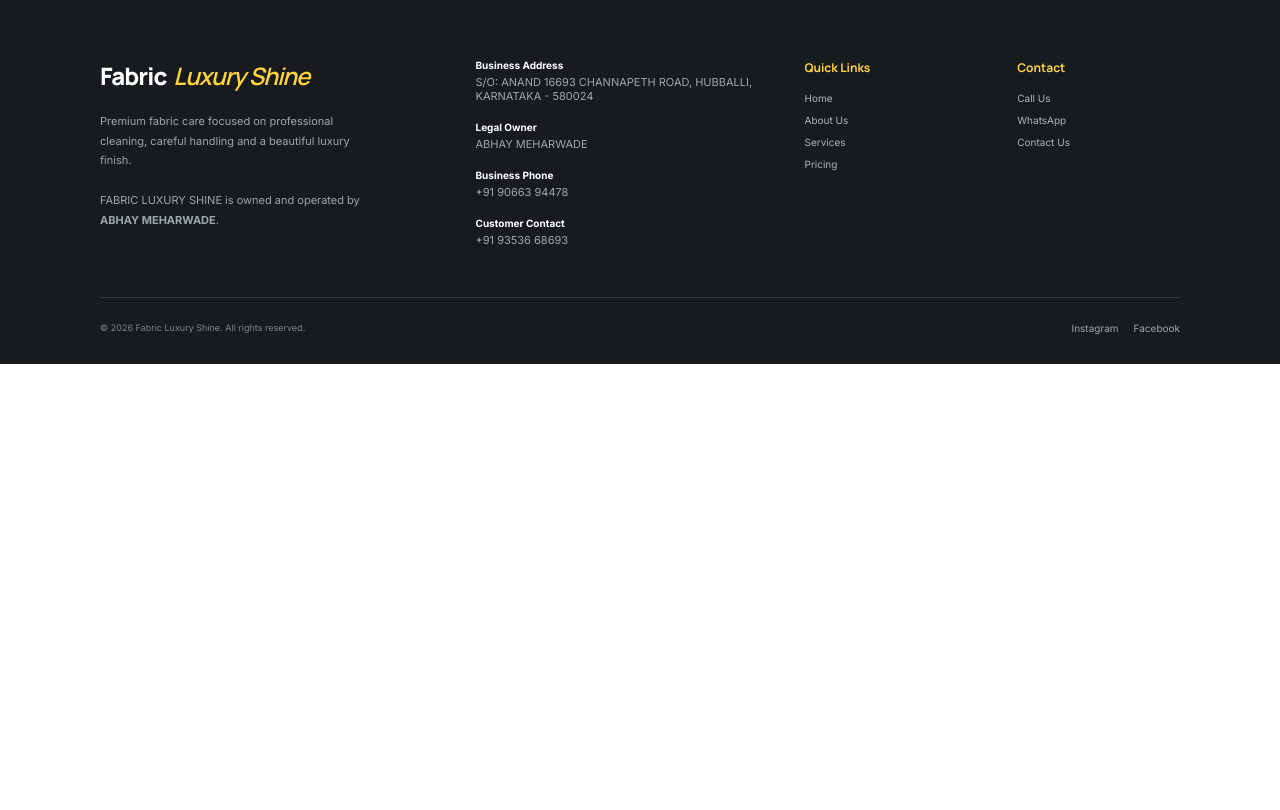
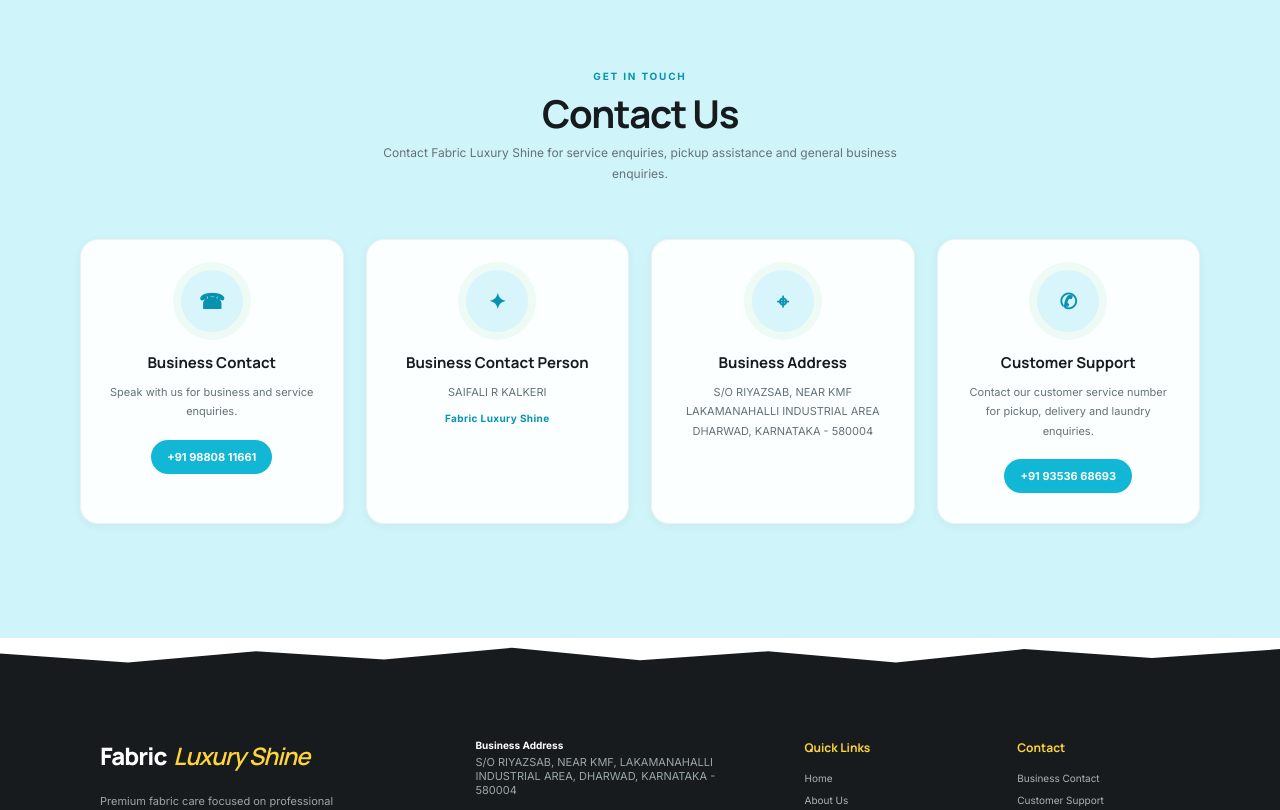
Before and after one commit to Saifk05/fabric-luxury-shine, an Angular app in the folder fabric-luxury-shine/: page / in a window 1280 px wide. Shown: the part 3360-4170 px from the top of the page. Before the commit the page ends 3724 px from the top, so only its background shows below. Built offline with nearby package versions, Linux system fonts and the light colour scheme.

Commit message:
update business contact and verification details

```diff
--- a/fabric-luxury-shine/src/app/app.html
+++ b/fabric-luxury-shine/src/app/app.html
@@ -540,7 +540,111 @@
 
   </section>
 
-  <footer class="footer" id="contact">
+  <section class="contact-section" id="contact">
+
+    <div class="section-heading">
+
+      <span class="section-label">
+        GET IN TOUCH
+      </span>
+
+      <h2>
+        Contact Us
+      </h2>
+
+      <p>
+        Contact Fabric Luxury Shine for service enquiries,
+        pickup assistance and general business enquiries.
+      </p>
+
+    </div>
+
+    <div class="contact-grid">
+
+      <article class="contact-card">
+
+        <div class="contact-icon">
+          ☎
+        </div>
+
+        <h3>
+          Business Contact
+        </h3>
+
+        <p>
+          Speak with us for business and service enquiries.
+        </p>
+
+        <a href="tel:+919880811661">
+          +91 98808 11661
+        </a>
+
+      </article>
+
+      <article class="contact-card">
+
+        <div class="contact-icon">
+          ✦
+        </div>
+
+        <h3>
+          Business Contact Person
+        </h3>
+
+        <p>
+          SAIFALI R KALKERI
+        </p>
+
+        <span>
+          Fabric Luxury Shine
+        </span>
+
+      </article>
+
+      <article class="contact-card">
+
+        <div class="contact-icon">
+          ⌖
+        </div>
+
+        <h3>
+          Business Address
+        </h3>
+
+        <p>
+          S/O RIYAZSAB, NEAR KMF<br>
+          LAKAMANAHALLI INDUSTRIAL AREA<br>
+          DHARWAD, KARNATAKA - 580004
+        </p>
+
+      </article>
+
+      <article class="contact-card">
+
+        <div class="contact-icon">
+          ✆
+        </div>
+
+        <h3>
+          Customer Support
+        </h3>
+
+        <p>
+          Contact our customer service number for
+          pickup, delivery and laundry enquiries.
+        </p>
+
+        <a href="tel:+919353668693">
+          +91 93536 68693
+        </a>
+
+      </article>
+
+    </div>
+
+  </section>
+
+  <footer class="footer">
 
     <div class="footer-wave"></div>
 
@@ -559,8 +663,8 @@
         </p>
 
         <p>
-          FABRIC LUXURY SHINE is owned and operated by
-          <strong>ABHAY MEHARWADE</strong>.
+          Business contact:
+          <strong>SAIFALI R KALKERI</strong>
         </p>
 
       </div>
@@ -568,37 +672,45 @@
       <div class="footer-contact">
 
         <div>
+
           <strong>
             Business Address
           </strong>
 
           <span>
-      S/O: ANAND 16693 CHANNAPETH ROAD,
-      HUBBALLI, KARNATAKA - 580024
+            S/O RIYAZSAB, NEAR KMF,
+            LAKAMANAHALLI INDUSTRIAL AREA,
+            DHARWAD, KARNATAKA - 580004
           </span>
+
         </div>
 
         <div>
+
           <strong>
-      Legal Owner
+            Business Contact
           </strong>
 
           <span>
-      ABHAY MEHARWADE
+            SAIFALI R KALKERI
           </span>
+
         </div>
 
         <div>
+
           <strong>
             Business Phone
           </strong>
 
           <span>
-      +91 90663 94478
+            +91 98808 11661
           </span>
+
         </div>
 
         <div>
+
           <strong>
             Customer Contact
           </strong>
@@ -606,9 +718,11 @@
           <span>
             +91 93536 68693
           </span>
+
         </div>
 
       </div>
+
       <div class="footer-links">
 
         <h4>
@@ -631,6 +745,10 @@
           Pricing
         </a>
 
+        <a href="#contact">
+          Contact
+        </a>
+
       </div>
 
       <div class="footer-links">
@@ -639,8 +757,12 @@
           Contact
         </h4>
 
+        <a href="tel:+919880811661">
+          Business Contact
+        </a>
+
         <a href="tel:+919353668693">
-          Call Us
+          Customer Support
         </a>
 
         <a
--- a/fabric-luxury-shine/src/app/app.scss
+++ b/fabric-luxury-shine/src/app/app.scss
@@ -1461,6 +1461,184 @@
   background: rgba(255, 255, 255, 0.12);
 }
 
+
+.contact-section {
+  position: relative;
+
+  padding: 105px var(--app-page-padding) 115px;
+
+  background: var(--app-background-blue);
+}
+
+.contact-section .section-heading {
+  max-width: 680px;
+  margin: 0 auto;
+}
+
+.contact-section .section-heading p {
+  max-width: 560px;
+  margin-left: auto;
+  margin-right: auto;
+
+  line-height: 1.7;
+}
+
+.contact-grid {
+  width: 100%;
+  max-width: 1120px;
+
+  margin: 55px auto 0;
+
+  display: grid;
+  grid-template-columns: repeat(4, 1fr);
+
+  gap: 22px;
+}
+
+.contact-card {
+  min-height: 235px;
+  padding: 30px 24px;
+
+  display: flex;
+  flex-direction: column;
+  align-items: center;
+  justify-content: flex-start;
+
+  border: 1px solid rgba(17, 24, 20, 0.06);
+  border-radius: var(--app-radius-lg);
+
+  background: rgba(255, 255, 255, 0.92);
+
+  text-align: center;
+
+  box-shadow: var(--app-shadow-sm);
+
+  animation: fadeUp 0.8s ease both;
+
+  transition:
+    transform 0.3s ease,
+    box-shadow 0.3s ease,
+    border-color 0.3s ease;
+}
+
+.contact-card:nth-child(1) {
+  animation-delay: 0.05s;
+}
+
+.contact-card:nth-child(2) {
+  animation-delay: 0.1s;
+}
+
+.contact-card:nth-child(3) {
+  animation-delay: 0.15s;
+}
+
+.contact-card:nth-child(4) {
+  animation-delay: 0.2s;
+}
+
+.contact-card:hover {
+  transform: translateY(-7px);
+
+  border-color: rgba(22, 163, 74, 0.18);
+
+  box-shadow: 0 18px 45px rgba(17, 24, 20, 0.1);
+}
+
+.contact-icon {
+  width: 62px;
+  height: 62px;
+
+  margin-bottom: 20px;
+
+  display: flex;
+  align-items: center;
+  justify-content: center;
+
+  border-radius: 50%;
+
+  background: var(--app-primary-light);
+  color: var(--app-primary-dark);
+
+  box-shadow: 0 0 0 8px rgba(22, 163, 74, 0.06);
+
+  font-size: 21px;
+  font-weight: 800;
+
+  transition:
+    transform 0.3s ease,
+    box-shadow 0.3s ease;
+}
+
+.contact-card:hover .contact-icon {
+  transform: scale(1.08);
+
+  box-shadow: 0 0 0 12px rgba(22, 163, 74, 0.08);
+}
+
+.contact-card h3 {
+  margin: 0 0 10px;
+
+  color: var(--app-text-primary);
+
+  font-family: var(--app-font-heading);
+  font-size: 15px;
+  font-weight: 700;
+}
+
+.contact-card p {
+  margin: 0;
+
+  color: var(--app-text-secondary);
+
+  font-size: 11px;
+  line-height: 1.75;
+}
+
+.contact-card a {
+  width: fit-content;
+
+  margin-top: 18px;
+  padding: 10px 16px;
+
+  display: inline-flex;
+  align-items: center;
+  justify-content: center;
+
+  border-radius: var(--app-radius-round);
+
+  background: var(--app-primary);
+  color: #ffffff;
+
+  text-decoration: none;
+
+  font-size: 11px;
+  font-weight: 700;
+
+  transition:
+    transform 0.25s ease,
+    background 0.25s ease,
+    box-shadow 0.25s ease;
+}
+
+.contact-card a:hover {
+  transform: translateY(-2px);
+
+  background: var(--app-primary-dark);
+
+  box-shadow: 0 10px 25px rgba(22, 163, 74, 0.18);
+}
+
+.contact-card > span {
+  margin-top: 10px;
+
+  color: var(--app-primary-dark);
+
+  font-size: 10px;
+  font-weight: 700;
+  letter-spacing: 0.04em;
+}
+
 .footer {
   position: relative;
 
@@ -1703,6 +1881,10 @@
     align-items: flex-start;
   }
 
+  .contact-grid {
+    grid-template-columns: repeat(2, 1fr);
+  }
+
   .footer-grid {
     grid-template-columns: repeat(2, 1fr);
   }
@@ -1862,6 +2044,21 @@
     width: 100%;
   }
 
+  .contact-section {
+    padding: 80px 20px 90px;
+  }
+
+  .contact-grid {
+    grid-template-columns: repeat(2, 1fr);
+
+    gap: 18px;
+  }
+
+  .contact-card {
+    min-height: 220px;
+    padding: 26px 20px;
+  }
+
   .footer {
     padding: 80px 20px 30px;
   }
@@ -1955,6 +2152,18 @@
     border-radius: 22px;
   }
 
+  .contact-section {
+    padding: 70px 20px 80px;
+  }
+
+  .contact-grid {
+    grid-template-columns: 1fr;
+  }
+
+  .contact-card {
+    min-height: auto;
+  }
+
   .footer-bottom {
     flex-direction: column;
     align-items: flex-start;
```
Lines whose indentation alone changed are shown as unchanged.
